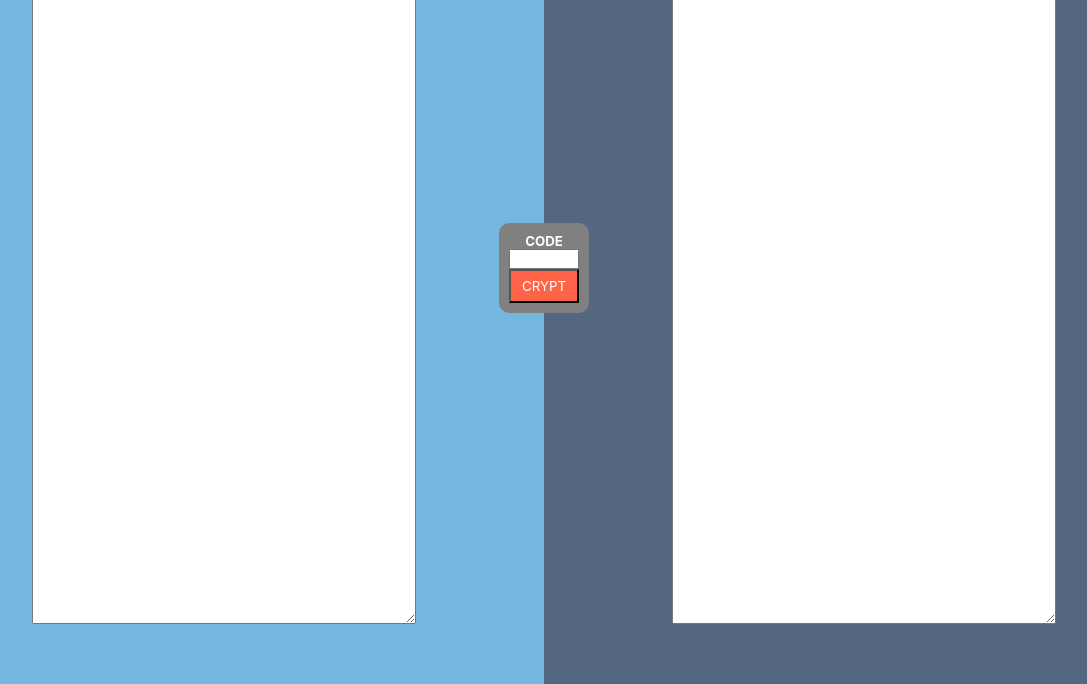
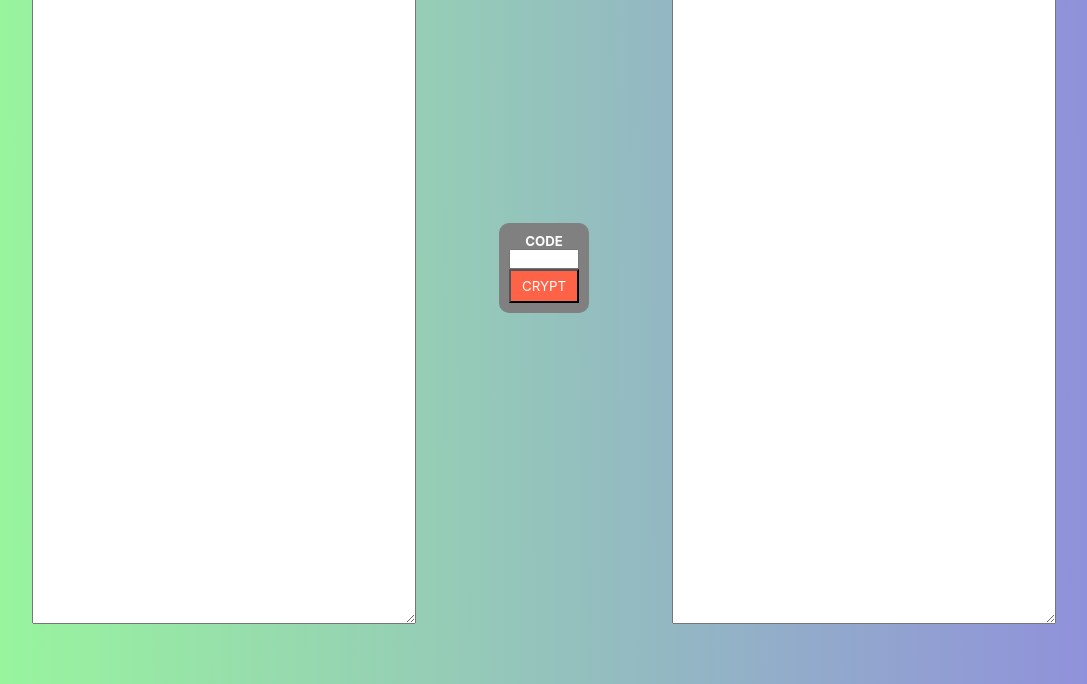
Before and after one commit to GZIslam/crypter, a plain HTML site: page index.html in a window 1280 px wide. Shown: the part 116-800 px from the top of the page, without its empty margins (96-1183 px from the left). Drawn offline with Linux system fonts and the light colour scheme.

Commit message:
Update main.css

```diff
--- a/css/main.css
+++ b/css/main.css
@@ -3,6 +3,10 @@ html, body, * {
     padding: 0;
     box-sizing: border-box;
     font-family: -apple-system, BlinkMacSystemFont, 'Segoe UI', Roboto, Oxygen, Ubuntu, Cantarell, 'Open Sans', 'Helvetica Neue', sans-serif;
+}
+
+body{
+    background: linear-gradient(89.67deg, #99FD98 0.28%, #8F88E0 99.73%);
 }
 
 .all{
@@ -18,14 +22,6 @@ html, body, * {
     flex-direction: column;
     align-items: center;
     width: 50vw;
-}
-
-.leftSide{
-    background-color: rgb(117, 184, 223);
-}
-
-.rightSide{
-    background-color: rgb(83, 103, 129);
 }
 
 button{
```
